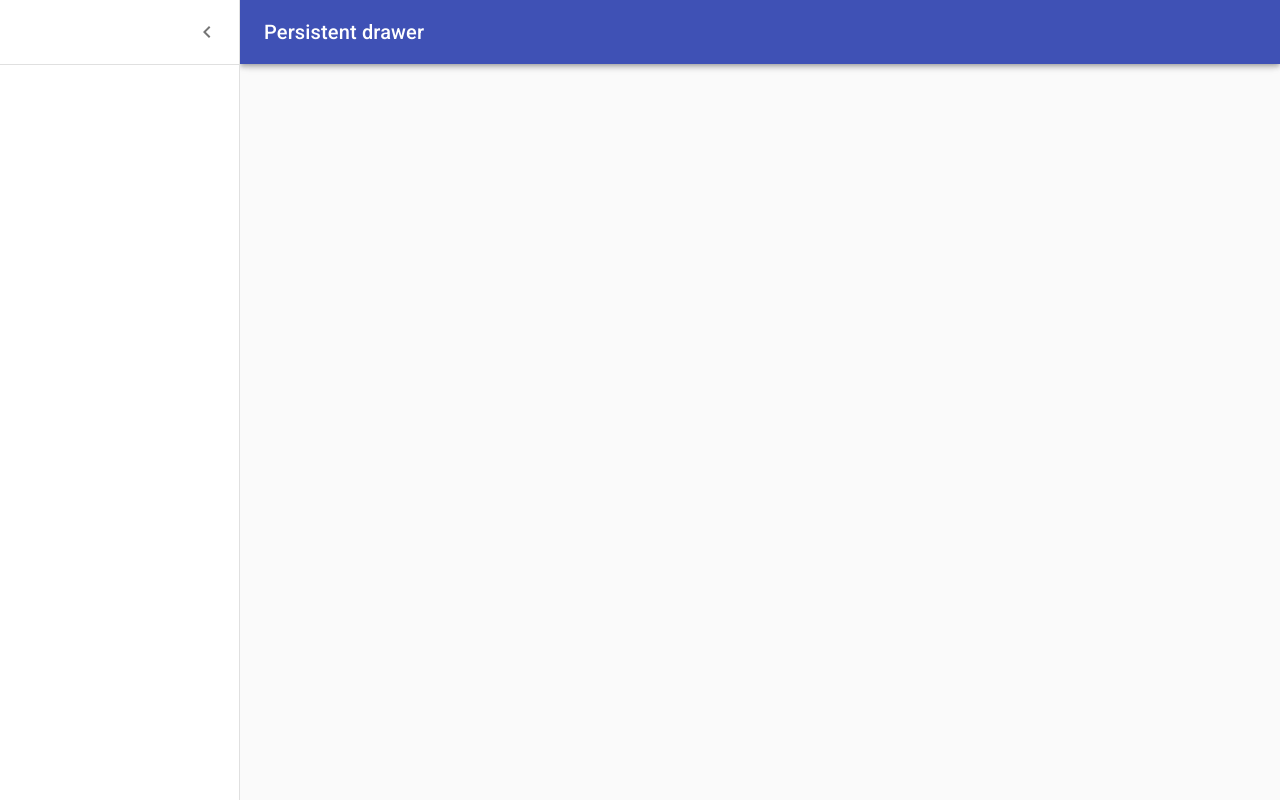
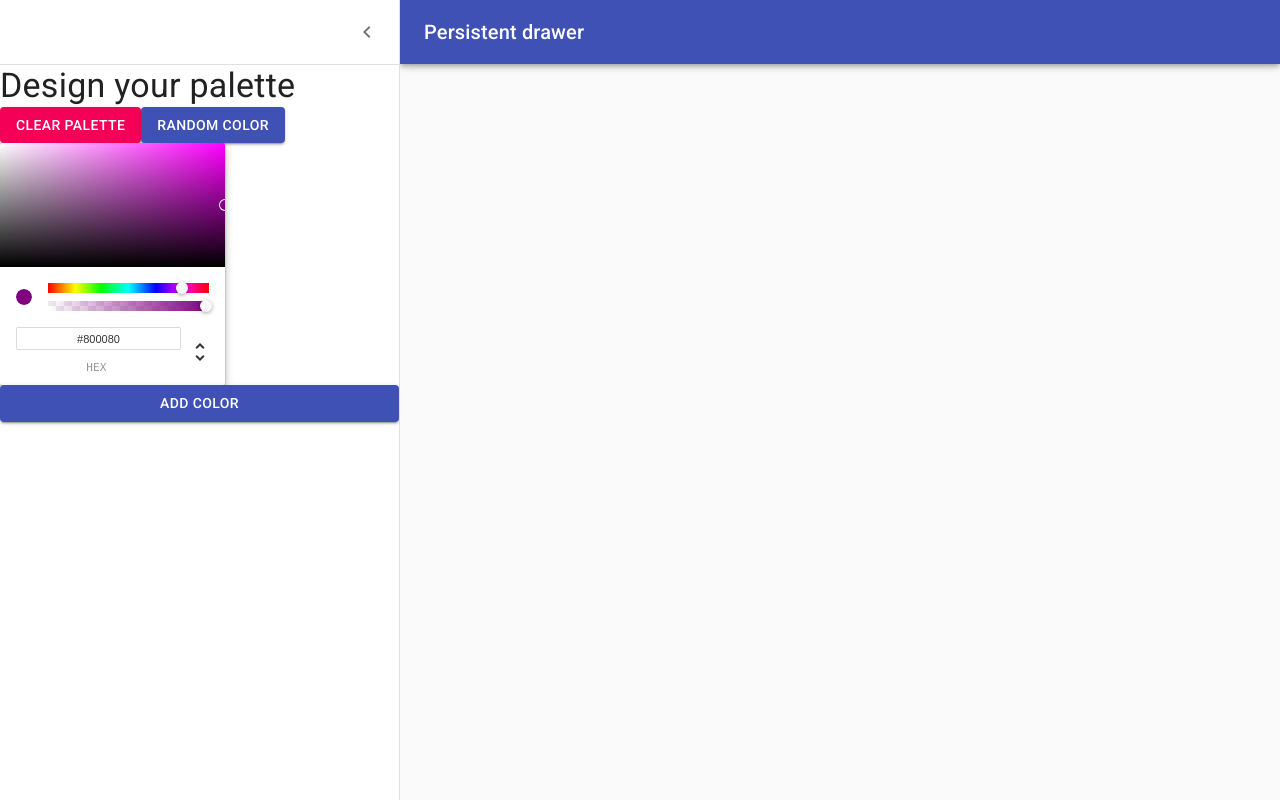
Before and after one commit to marius9648/color-app, a React (Create React App) app: page /palette/new in a window 1280 px wide. Both pictures are taken after a click on the button "open drawer". Built offline with nearby package versions, Linux system fonts and the light colour scheme.

Commit message:
Add ChromePicker and Buttons to drawer

```diff
--- a/package.json
+++ b/package.json
@@ -11,6 +11,7 @@
     "chroma-js": "^2.1.0",
     "rc-slider": "^9.2.4",
     "react": "^16.13.1",
+    "react-color": "^2.17.2",
     "react-copy-to-clipboard": "^5.0.2",
     "react-dom": "^16.13.1",
     "react-router-dom": "^5.1.2",
--- a/src/NewPaletteForm.js
+++ b/src/NewPaletteForm.js
@@ -10,8 +10,10 @@
 import IconButton from '@material-ui/core/IconButton';
 import MenuIcon from '@material-ui/icons/Menu';
 import ChevronLeftIcon from '@material-ui/icons/ChevronLeft';
+import Button from '@material-ui/core/Button';
+import { ChromePicker } from 'react-color';
 
-const drawerWidth = 240;
+const drawerWidth = 400;
 
 const useStyles = makeStyles((theme) => ({
   root: {
@@ -122,6 +124,23 @@
           </IconButton>
         </div>
         <Divider />
+        <Typography variant="h4">Design your palette</Typography>
+        <div>
+          <Button variant="contained" color="secondary">
+            Clear Palette
+          </Button>
+          <Button variant="contained" color="primary">
+            Random Color
+          </Button>
+        </div>
+
+        <ChromePicker
+          color="purple"
+          onChangeComplete={(newColor) => console.log(newColor)}
+        />
+        <Button variant="contained" color="primary">
+          Add Color
+        </Button>
       </Drawer>
       <main
         className={clsx(classes.content, {
```
Also changed, not shown: 1 other file (tests, documents, lock files or other folders).
